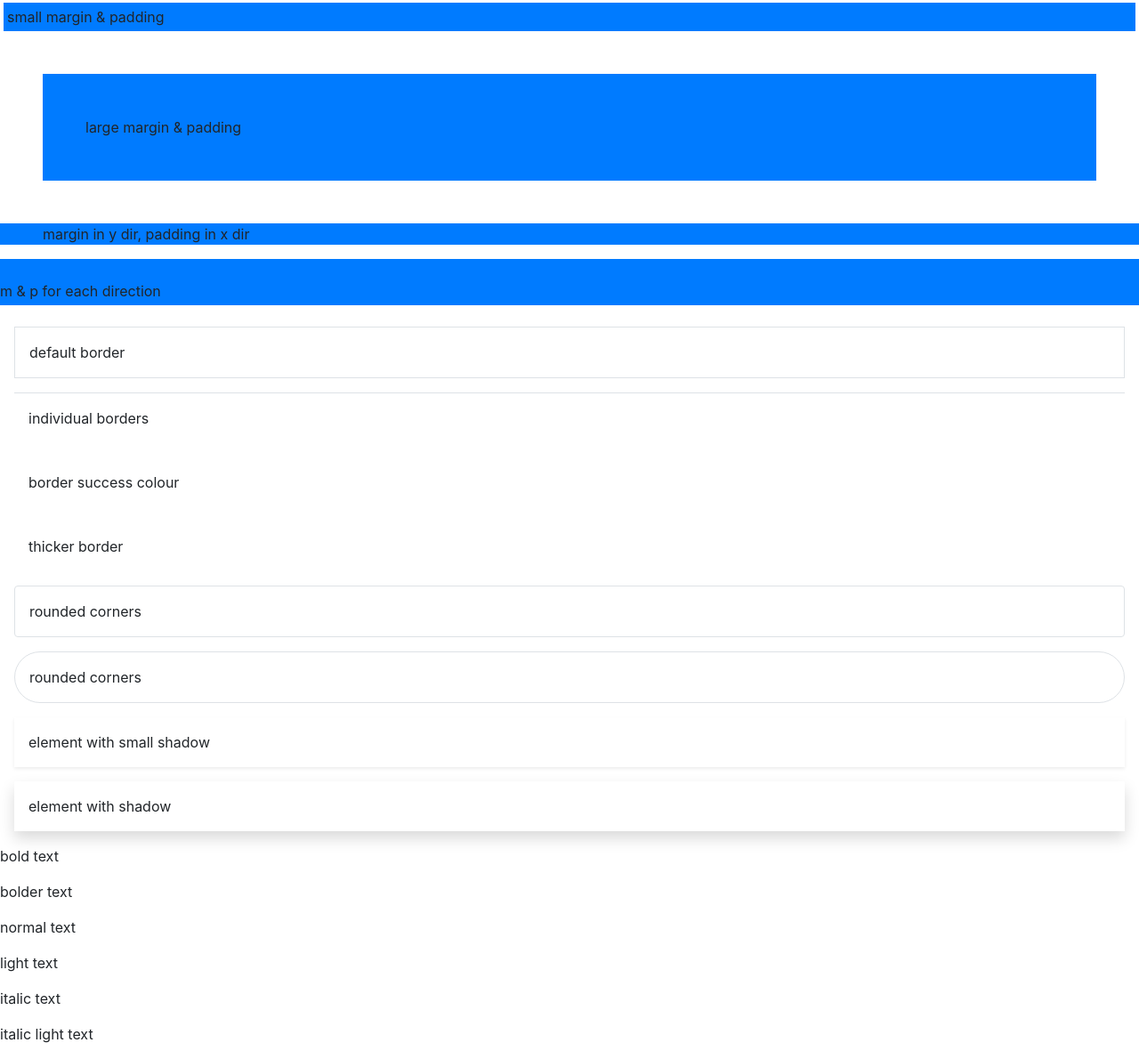
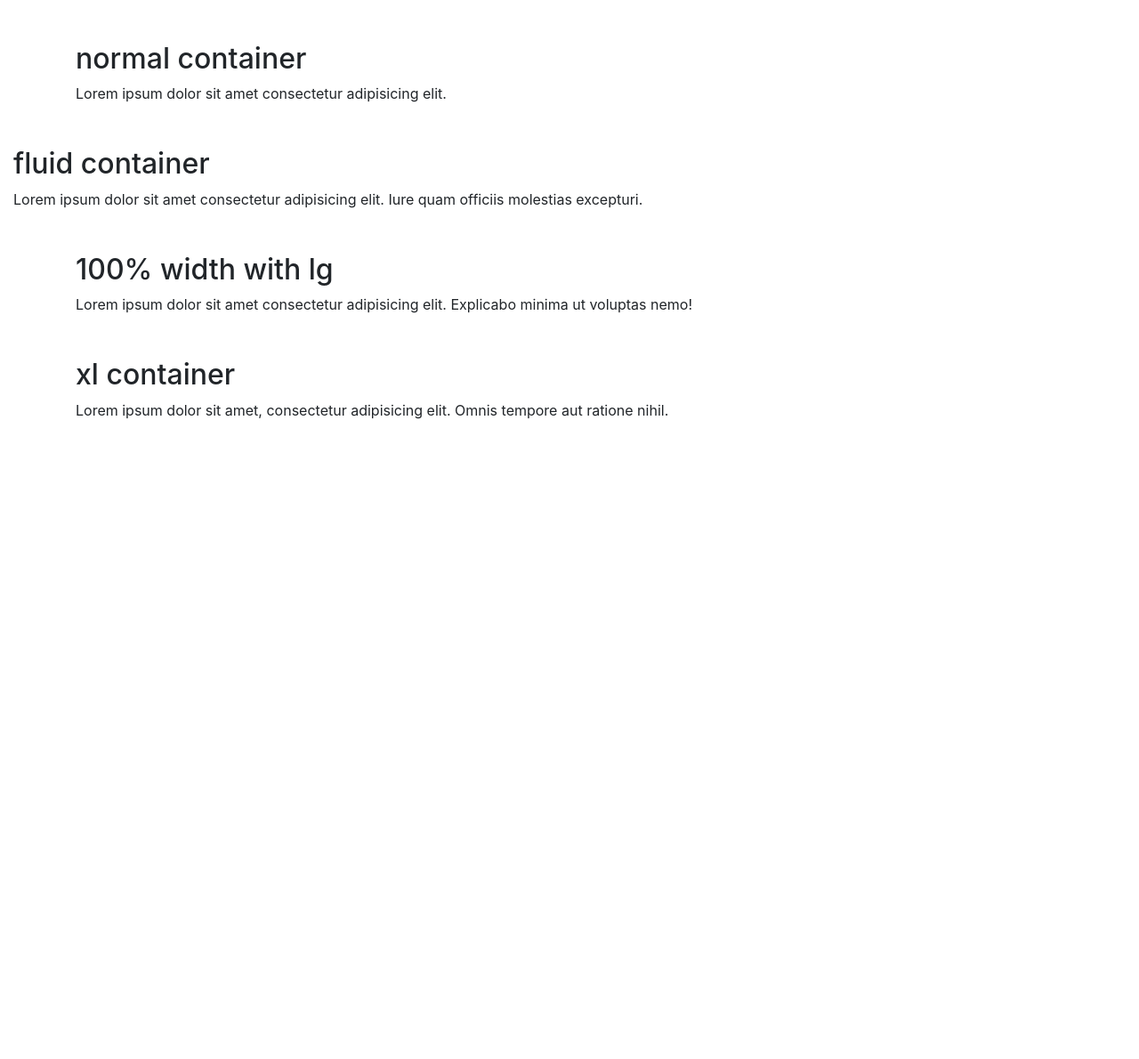
Before and after one commit to Usman78625/coloors, a plain HTML site: page index.html in a window 1280 px wide. Shown: the part 1-1191 px from the top of the page at 89% size. After the commit the page ends 800 px from the top, so only its background shows below. Drawn offline with nearby package versions, Linux system fonts and the light colour scheme.

Commit message:
Containers

```diff
--- a/index.html
+++ b/index.html
@@ -12,67 +12,23 @@
 
 </head>
 <body>
-    <!-- <h1>utility classes</h1>
-    <h2>margin and padding</h2>
-    <div class="bg-primary m-2 p-2">small margin and padding</div>
-    <div class="bg-primary m-4 p-4">large margin and padding</div>
-    <div class="bg-primary my-3 px-5">margin in y direction pading in x direction</div>
-    <div class="bg-primary mt-3 mb-5 ms-4 me-5 ps-5 pt-6 ">margin and  pading in each direction</div>
 
+<div class="container my-5">
+    <h2>normal container</h2> <p> Lorem ipsum dolor sit amet consectetur adipisicing elit.</p>
 
-<h2>borders</h2>
-<div class="m-3 p-3 border">default border</div>
-<div class="m-3 p-3 border-top border-end">invidual borders</div>
-<div class="m-3 p-3 border-start border-success">border with color</div>
-<div class="m-3 p-3 border-start border-danger border-5">thicker border</div>
-<div class="m-3 p-3 rounded border border-10">rounded border</div>
-<div class="p-3 m-3 rounded-pill border border-5 border-primary">rounded pill border</div>
-<h1> box shadows</h1>
-<div class="m-3 p-3 shadow-lng">box shadow</div>
-
-<h1>font weight</h1>
-<p class="fw-bold">bold</p>
-<p class="fw-bolder">bolder</p>
-<p>normal text</p>
-<p class="fw-light">fw light</p>
-<p class="fst-italic">italic form</p>
-<p class="fst-italic fw-light">how are you</p>
- -->
-<!-- margin & padding -->
-<div class="m-1 p-1 bg-primary">small margin & padding</div>
-<div class="m-5 p-5 bg-primary">large margin & padding</div>
-<div class="my-3 px-5 bg-primary">margin in y dir, padding in x dir</div>
-<div class="mt-3 mb-4 ps-5 pt-4 pe-2 pb-1 bg-primary">m & p for each direction</div>
-
-<!-- borders -->
-<div class="m-3 p-3 border">default border</div>
-<div class="m-3 p-3 border-top border-end">individual borders</div>
-<div class="m-3 p-3 border-start border-success">border success colour</div>
-<div class="m-3 p-3 border-start border-danger border-5">thicker border</div>
-<div class="m-3 p-3 rounded border border-5">rounded corners</div>
-<div class="m-3 p-3 rounded-pill border border-5">rounded corners</div>
-
-<!-- box shadow -->
-<div class="m-3 p-3 shadow-sm">element with small shadow</div>
-<div class="m-3 p-3 shadow">element with shadow</div>
-
-<!-- font weight -->
-<!-- <p class="fw-bold">bold text</p>
-<p class="fw-bolder">bolder text</p>
-<p>normal text</p>
-<p class="fw-light">light text</p>
-<p class="fst-italic">italic text</p>
-<p class="fst-italic fw-light">italic light text</p> -->
-<p class="fw-bold">bold text</p>
-<p class="fw-bolder">bolder text</p>
-<p>normal text</p>
-<p class="fw-light">light text</p>
-<p class="fst-italic">italic text</p>
-<p class="fst-italic fw-light">italic light text</p>
-
-
-
-
+    </div>
+    <div class="container-fluid">
+        <h2>fluid container</h2>
+        <p>Lorem ipsum dolor sit amet consectetur adipisicing elit. Iure quam officiis molestias excepturi.</p>
+    </div>
+    <div class="container-lg my-5">
+        <h2>100% width with lg</h2>
+        <p>Lorem ipsum dolor sit amet consectetur adipisicing elit. Explicabo minima ut voluptas nemo!</p>
+    </div>
+    <div class="container-xl my-5">
+        <h2>xl container</h2>
+        <p>Lorem ipsum dolor sit amet, consectetur adipisicing elit. Omnis tempore aut ratione nihil.</p>
+    </div>
 
 <script src="https://cdn.jsdelivr.net/npm/bootstrap@4.4.1/dist/js/bootstrap.min.js" integrity="sha384-wfSDF2E50Y2D1uUdj0O3uMBJnjuUD4Ih7YwaYd1iqfktj0Uod8GCExl3Og8ifwB6" crossorigin="anonymous"></script>
 </body>
```
